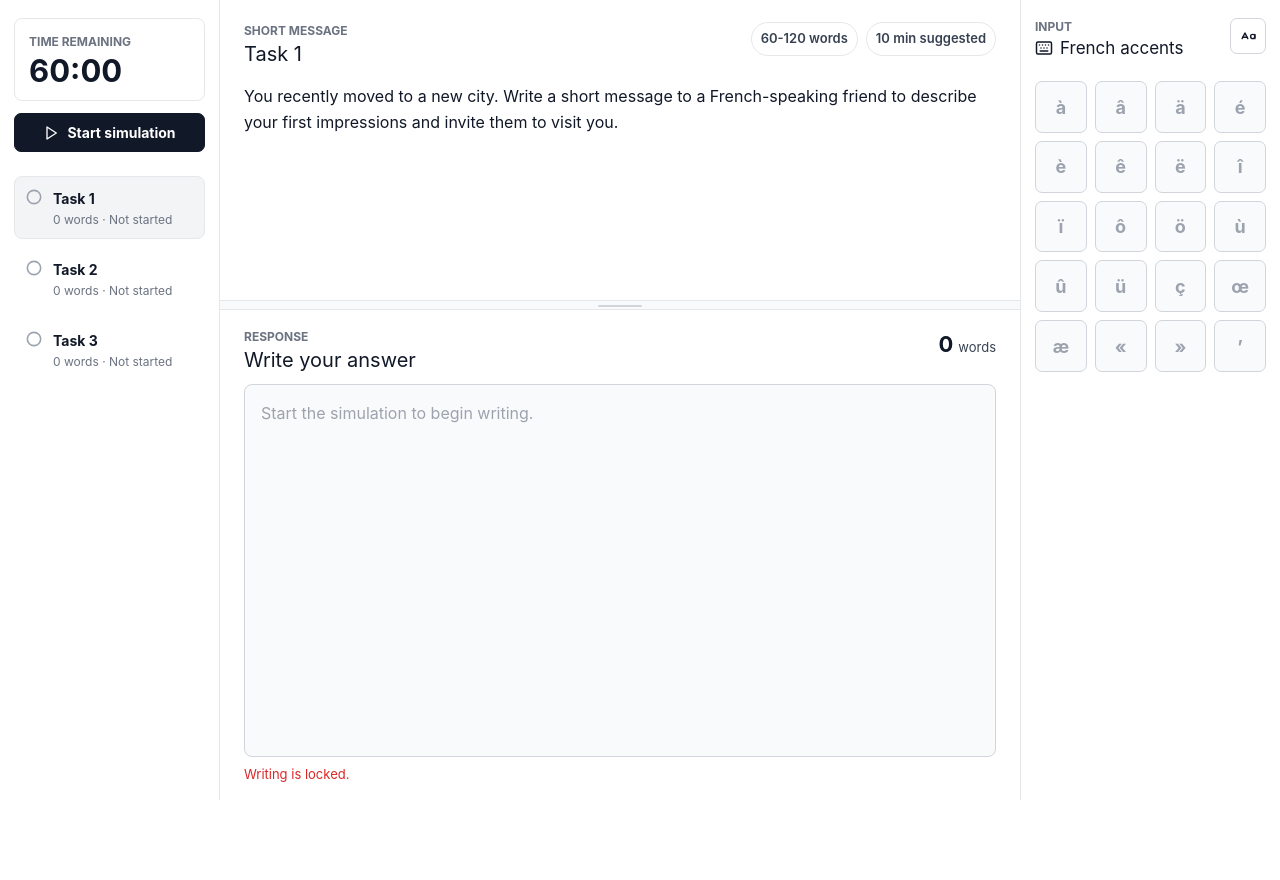
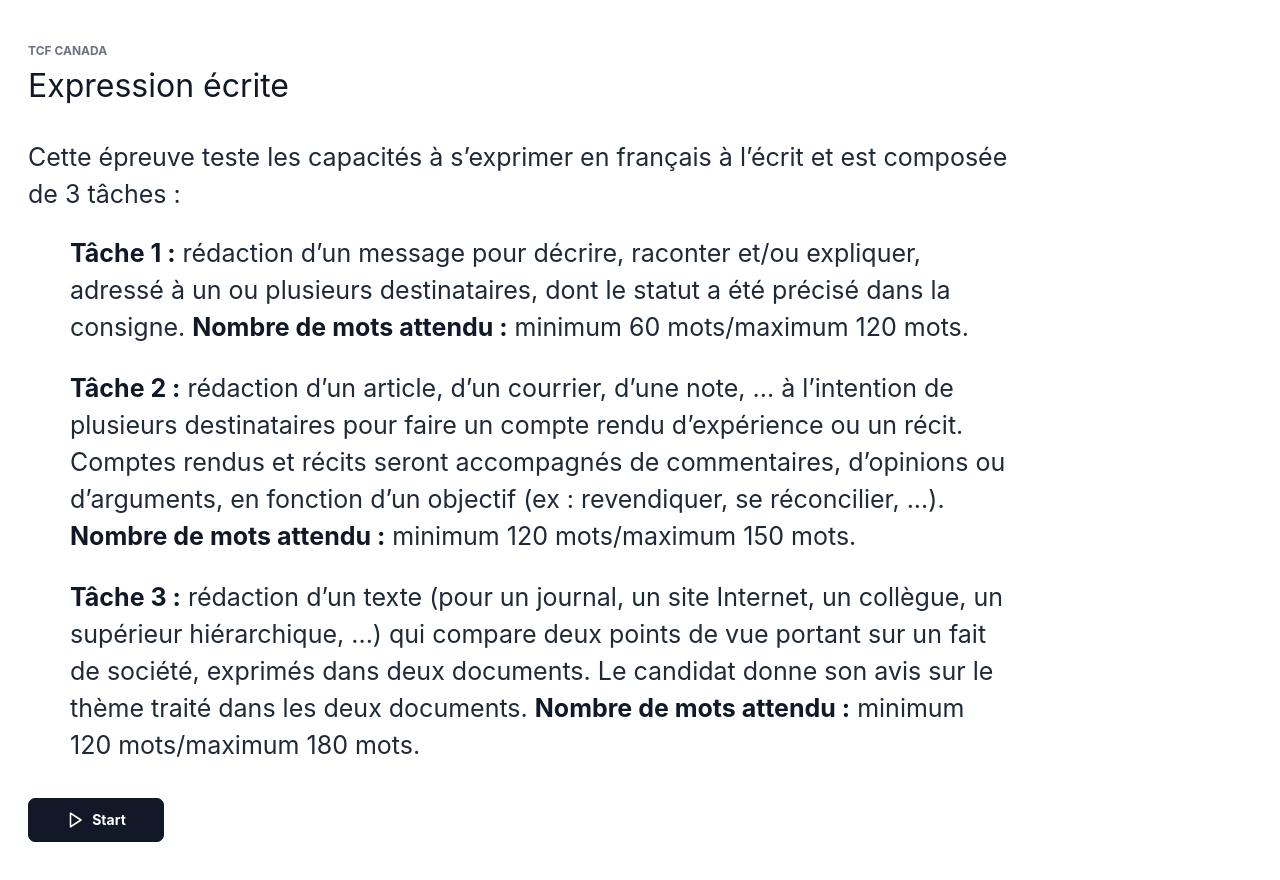
Before and after one commit to uriklar/tcf-expression-ecrite-simulation, a React (Vite) app: page / in a window 1280 px wide. Shown: the top 880 px of the page. Before the commit the page ends 800 px from the top, so only its background shows below. Built offline with nearby package versions, Linux system fonts and the light colour scheme.

Commit message:
Add writing instructions start screen

```diff
--- a/src/App.tsx
+++ b/src/App.tsx
@@ -1,4 +1,5 @@
 import { useEffect, useState } from 'react';
+import { GeneralInstructions } from './components/GeneralInstructions';
 import { Layout } from './components/Layout';
 import { ResizeSplit } from './components/ResizeSplit';
 import { Sidebar } from './components/Sidebar';
@@ -19,7 +20,7 @@ export default function App() {
 
   useEffect(() => {
     editorRef.current?.focus();
-  }, [activeTaskId, editorRef]);
+  }, [activeTaskId, editorRef, hasStarted]);
 
   function handleInsert(character: string) {
     const editor = editorRef.current;
@@ -35,6 +36,10 @@ export default function App() {
       editor.focus();
       editor.setSelectionRange(nextCursor, nextCursor);
     });
+  }
+
+  if (!hasStarted) {
+    return <GeneralInstructions onStart={start} />;
   }
 
   return (
--- /dev/null
+++ b/src/components/GeneralInstructions.tsx
@@ -0,0 +1,48 @@
+import { Play } from 'lucide-react';
+
+type GeneralInstructionsProps = {
+  onStart: () => void;
+};
+
+export function GeneralInstructions({ onStart }: GeneralInstructionsProps) {
+  return (
+    <main className="instructions-screen">
+      <section className="instructions-content" aria-labelledby="instructions-title">
+        <div className="instructions-header">
+          <p className="eyebrow">TCF Canada</p>
+          <h1 id="instructions-title">Expression écrite</h1>
+        </div>
+
+        <div className="instructions-body">
+          <p>Cette épreuve teste les capacités à s’exprimer en français à l’écrit et est composée de 3 tâches :</p>
+
+          <ul>
+            <li>
+              <strong>Tâche 1 :</strong> rédaction d’un message pour décrire, raconter et/ou expliquer, adressé à un
+              ou plusieurs destinataires, dont le statut a été précisé dans la consigne.{' '}
+              <strong>Nombre de mots attendu :</strong> minimum 60 mots/maximum 120 mots.
+            </li>
+            <li>
+              <strong>Tâche 2 :</strong> rédaction d’un article, d’un courrier, d’une note, ... à l’intention de
+              plusieurs destinataires pour faire un compte rendu d’expérience ou un récit. Comptes rendus et récits
+              seront accompagnés de commentaires, d’opinions ou d’arguments, en fonction d’un objectif (ex :
+              revendiquer, se réconcilier, ...). <strong>Nombre de mots attendu :</strong> minimum 120 mots/maximum
+              150 mots.
+            </li>
+            <li>
+              <strong>Tâche 3 :</strong> rédaction d’un texte (pour un journal, un site Internet, un collègue, un
+              supérieur hiérarchique, ...) qui compare deux points de vue portant sur un fait de société, exprimés dans
+              deux documents. Le candidat donne son avis sur le thème traité dans les deux documents.{' '}
+              <strong>Nombre de mots attendu :</strong> minimum 120 mots/maximum 180 mots.
+            </li>
+          </ul>
+        </div>
+
+        <button className="primary-action instructions-start" type="button" onClick={onStart}>
+          <Play size={18} />
+          Start
+        </button>
+      </section>
+    </main>
+  );
+}
--- a/src/index.css
+++ b/src/index.css
@@ -215,6 +215,62 @@ button:disabled {
   color: #92400e;
   font-size: 14px;
   font-weight: 600;
+}
+
+.instructions-screen {
+  min-height: 100vh;
+  background: #ffffff;
+  padding: 42px 28px;
+}
+
+.instructions-content {
+  display: grid;
+  width: min(100%, 980px);
+  gap: 34px;
+}
+
+.instructions-header {
+  display: grid;
+  gap: 8px;
+}
+
+.instructions-header h1 {
+  margin: 0;
+  color: #111827;
+  font-size: 32px;
+  line-height: 1.15;
+}
+
+.instructions-body {
+  color: #1f2937;
+  font-size: 25px;
+  line-height: 1.48;
+}
+
+.instructions-body p {
+  margin: 0 0 22px;
+}
+
+.instructions-body ul {
+  display: grid;
+  gap: 24px;
+  margin: 0;
+  padding-left: 34px;
+}
+
+.instructions-body li {
+  padding-left: 8px;
+}
+
+.instructions-body strong {
+  color: #111827;
+}
+
+.instructions-start {
+  width: fit-content;
+  min-width: 136px;
+  min-height: 44px;
+  padding-inline: 18px;
 }
 
 .split {
@@ -484,6 +540,28 @@ textarea:disabled {
 }
 
 @media (max-width: 720px) {
+  .instructions-screen {
+    padding: 28px 20px;
+  }
+
+  .instructions-content {
+    gap: 24px;
+  }
+
+  .instructions-header h1 {
+    font-size: 27px;
+  }
+
+  .instructions-body {
+    font-size: 19px;
+    line-height: 1.45;
+  }
+
+  .instructions-body ul {
+    gap: 18px;
+    padding-left: 24px;
+  }
+
   .app-shell {
     display: flex;
     min-height: 100vh;
```
